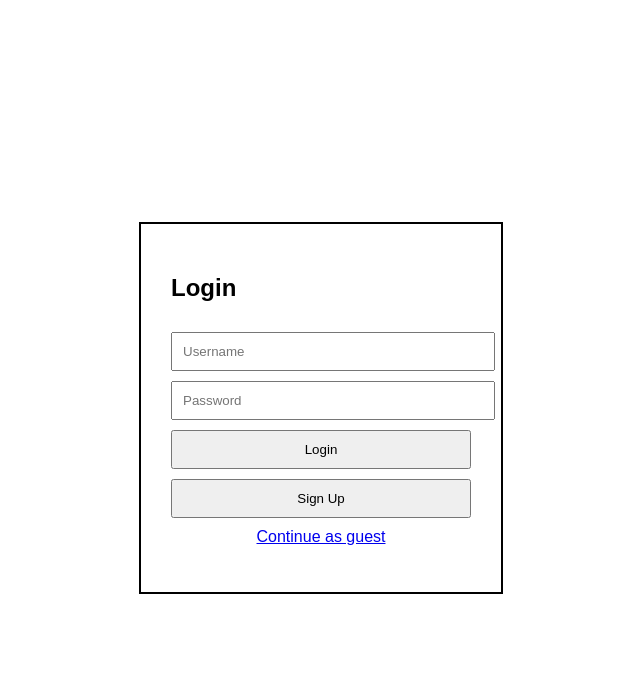
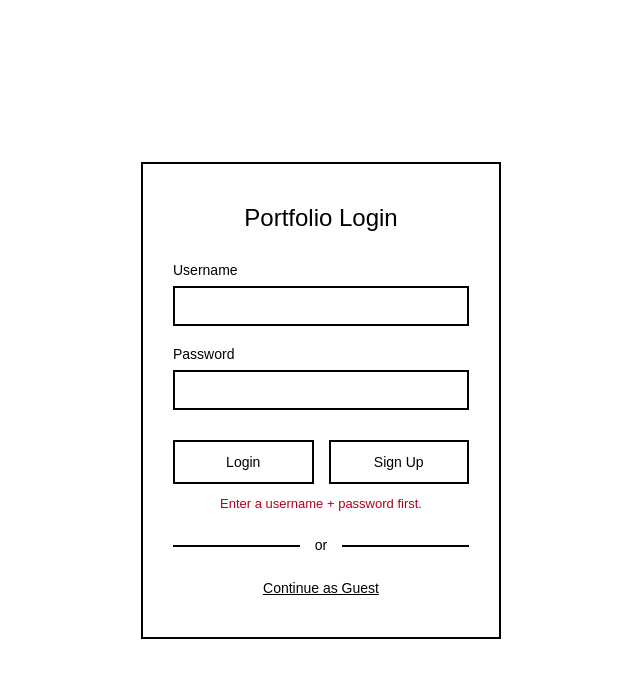
Before and after one commit to KyleS1227/ArtGallery, a website: page ArtGallery/login.html in a window 1280 px wide. Both pictures are taken after a click on the button "Sign Up". Shown: the whole page, without its empty margins (319-959 px from the left). Drawn offline with Linux system fonts and the light colour scheme; no server answers.

Commit message:
Update login.html

```diff
--- a/ArtGallery/login.html
+++ b/ArtGallery/login.html
@@ -1,52 +1,148 @@
 <!DOCTYPE html>
 <html lang="en">
 <head>
-<meta charset="UTF-8">
-<title>Login</title>
+  <meta charset="UTF-8" />
+  <meta name="viewport" content="width=device-width, initial-scale=1.0" />
+  <title>Login - Artist Portfolio</title>
+  <style>
+    * { margin: 0; padding: 0; box-sizing: border-box; }
+    body {
+      font-family: Arial, sans-serif;
+      background-color: white;
+      display: flex;
+      justify-content: center;
+      align-items: center;
+      min-height: 100vh;
+    }
+    .container { width: 100%; max-width: 400px; padding: 20px; }
+    .login-box { border: 2px solid black; padding: 40px 30px; background-color: white; }
+    h1 { text-align: center; margin-bottom: 30px; font-size: 24px; font-weight: normal; }
+    .input-group { margin-bottom: 20px; }
+    label { display: block; margin-bottom: 8px; font-size: 14px; }
+    input[type="text"], input[type="password"] {
+      width: 100%; padding: 10px; border: 2px solid black; font-size: 14px; background-color: white;
+    }
+    input[type="text"]:focus, input[type="password"]:focus { outline: none; border-color: #333; }
+    .button-group { display: flex; gap: 15px; margin-top: 30px; }
+    button {
+      flex: 1; padding: 12px; border: 2px solid black; background-color: white;
+      font-size: 14px; cursor: pointer; transition: all 0.2s;
+    }
+    button:hover { background-color: black; color: white; }
+    .divider { text-align: center; margin: 25px 0; position: relative; }
+    .divider::before {
+      content: ''; position: absolute; top: 50%; left: 0; right: 0;
+      height: 2px; background-color: black;
+    }
+    .divider span { background-color: white; padding: 0 15px; position: relative; z-index: 1; font-size: 14px; }
+    .alternate-action { text-align: center; margin-top: 20px; }
+    .alternate-action a { color: black; text-decoration: underline; font-size: 14px; }
+    .alternate-action a:hover { text-decoration: none; }
+    .msg { margin-top: 12px; font-size: 13px; text-align: center; }
+    .msg.ok { color: #0a7a2f; }
+    .msg.err { color: #b00020; }
 
-<style>
-body{font-family:Arial;display:flex;justify-content:center;align-items:center;height:100vh}
-.box{border:2px solid black;padding:30px;width:300px}
-input,button{width:100%;padding:10px;margin-top:10px}
-@media (prefers-color-scheme: dark){
- body{background:#111;color:#eee}
- .box{border:2px solid #eee}
- input,button{background:#111;color:#eee;border:2px solid #eee}
+    @media (prefers-color-scheme: dark) {
+      body { background-color: #1a1a1a; color: #eee; }
+      .login-box { background-color: #1a1a1a; border: 2px solid #eee; }
+      button { background-color: #1a1a1a; color: #eee; border: 2px solid #eee; }
+      button:hover { background-color: #eee; color: #1a1a1a; }
+      .alternate-action a { color: #eee; }
+      .divider::before { background-color: #eee; }
+      .divider span { color: #1a1a1a; }
+      input[type="text"], input[type="password"] { background-color: #1a1a1a; color: #eee; border: 2px solid #eee; }
+      .divider span { background-color: #eee; }
     }
   </style>
+  <link rel="icon" href="images/iconSmall.png" type="image/png">
 </head>
 
 <body>
-<div class="box">
-  <h2>Login</h2>
+  <div class="container">
+    <div class="login-box">
+      <h1>Portfolio Login</h1>
 
-  <input id="username" placeholder="Username">
-  <input id="password" type="password" placeholder="Password">
+      <form id="authForm">
+        <div class="input-group">
+          <label for="username">Username</label>
+          <input type="text" id="username" name="username" autocomplete="username" required>
+        </div>
 
-  <button id="login">Login</button>
-  <button id="signup">Sign Up</button>
+        <div class="input-group">
+          <label for="password">Password</label>
+          <input type="password" id="password" name="password" autocomplete="current-password" required>
+        </div>
 
-  <p style="text-align:center;margin-top:10px">
-    <a href="index.html">Continue as guest</a>
-  </p>
+        <div class="button-group">
+          <button id="loginBtn" type="submit">Login</button>
+          <button id="signupBtn" type="button">Sign Up</button>
+        </div>
+
+        <div id="msg" class="msg"></div>
+      </form>
+
+      <div class="divider"><span>or</span></div>
+
+      <div class="alternate-action">
+        <a href="#" id="guestLink">Continue as Guest</a>
+      </div>
+    </div>
   </div>
 
   <script>
-async function send(url){
-  const res = await fetch(url,{
-    method:"POST",
-    headers:{"Content-Type":"application/json"},
-    body:JSON.stringify({
-      username:username.value,
-      password:password.value
-    })
-  });
-  if(!res.ok) alert("Auth failed");
-  else location.href="index.html";
+    function getUsers() {
+      try { return JSON.parse(localStorage.getItem('users') || '{}'); }
+      catch { return {}; }
+    }
+    function setUsers(users) {
+      localStorage.setItem('users', JSON.stringify(users));
+    }
+    function setMessage(text, ok) {
+      const el = document.getElementById('msg');
+      el.textContent = text;
+      el.className = 'msg ' + (ok ? 'ok' : 'err');
     }
 
-login.onclick = ()=>send("/api/login");
-signup.onclick = ()=>send("/api/signup");
+    // If already logged in, go to home
+    const existing = localStorage.getItem('currentUser');
+    if (existing) window.location.replace('index.html');
+
+    document.getElementById('authForm').addEventListener('submit', (e) => {
+      e.preventDefault();
+      const username = document.getElementById('username').value.trim();
+      const password = document.getElementById('password').value;
+
+      const users = getUsers();
+      if (!users[username]) return setMessage('No account found. Click Sign Up first.', false);
+      if (users[username] !== password) return setMessage('Wrong password.', false);
+
+      localStorage.setItem('currentUser', username);
+      setMessage('Logged in. Redirecting...', true);
+      window.location.replace('index.html');
+    });
+
+    document.getElementById('signupBtn').addEventListener('click', () => {
+      const username = document.getElementById('username').value.trim();
+      const password = document.getElementById('password').value;
+
+      if (!username || !password) return setMessage('Enter a username + password first.', false);
+
+      const users = getUsers();
+      if (users[username]) return setMessage('That username already exists. Try logging in.', false);
+
+      users[username] = password; // plain-text (class demo only)
+      setUsers(users);
+
+      localStorage.setItem('currentUser', username);
+      setMessage('Account created. Redirecting...', true);
+      window.location.replace('index.html');
+    });
+
+    document.getElementById('guestLink').addEventListener('click', (e) => {
+      e.preventDefault();
+      localStorage.setItem('currentUser', 'Guest');
+      window.location.replace('index.html');
+    });
   </script>
 </body>
 </html>
```
Lines whose indentation alone changed are shown as unchanged.
